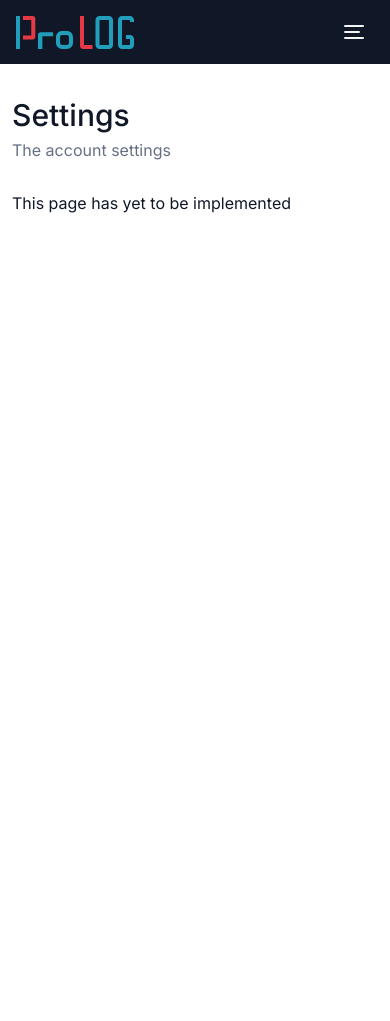
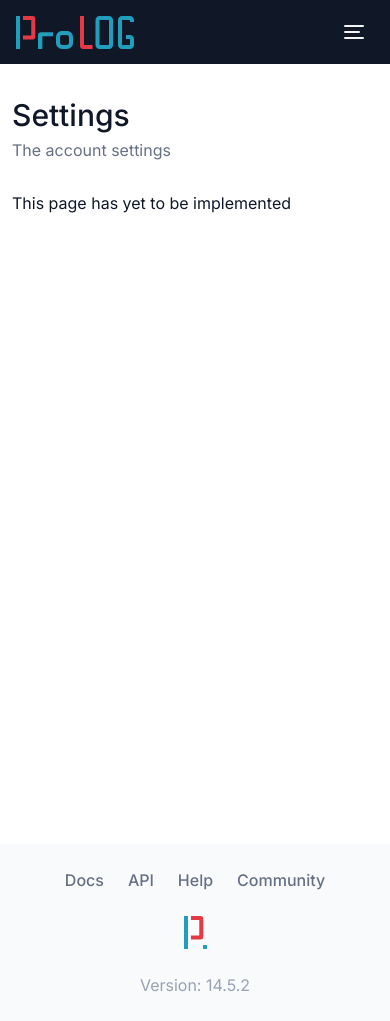
Before and after one commit to profydev/prolog-app-bensharron, a Next.js app: page /dashboard/settings in a window 390 px wide. Before the commit the page ends 844 px from the top, so only its background shows below. Built offline with nearby package versions, Linux system fonts and the light colour scheme.

Commit message:
Add responsive footer (#9)

```diff
--- /dev/null
+++ b/config.ts
@@ -0,0 +1,2 @@
+import { version } from "./package.json";
+export { version };
--- /dev/null
+++ b/features/layout/footer/footer.module.scss
@@ -0,0 +1,68 @@
+@use "@styles/color";
+@use "@styles/breakpoint";
+@use "@styles/misc";
+
+.footerContainer {
+  display: flex;
+  flex-direction: column;
+  align-items: center;
+  align-self: stretch;
+  gap: 1.5rem;
+  padding: 1.5rem 0.75rem;
+  background: color.$gray-50;
+  font-size: 1rem;
+  line-height: 1.5rem;
+
+  @media (min-width: breakpoint.$desktop) {
+    flex-direction: row;
+    justify-content: space-between;
+    height: misc.$footer-height;
+    padding: 0 2rem;
+  }
+}
+
+.footerLinks {
+  display: flex;
+  justify-content: center;
+  align-items: flex-start;
+  gap: 1.5rem;
+
+  a {
+    text-decoration: none;
+    color: color.$gray-500;
+    font-weight: 500;
+  }
+
+  @media (min-width: breakpoint.$desktop) {
+    order: 2;
+  }
+}
+
+.logoWrapper {
+  display: flex;
+  justify-content: center;
+  width: 10rem;
+
+  @media (min-width: breakpoint.$desktop) {
+    justify-content: right;
+    order: 3;
+  }
+}
+
+.versionWrapper {
+  display: flex;
+  justify-content: center;
+  align-items: center;
+  width: 10rem;
+  color: color.$gray-400;
+  font-weight: 400;
+
+  @media (min-width: breakpoint.$desktop) {
+    justify-content: start;
+    order: 1;
+  }
+}
+
+.version {
+  margin: 0;
+}
--- /dev/null
+++ b/features/layout/footer/footer.tsx
@@ -0,0 +1,25 @@
+import { version } from "../../../config";
+import styles from "./footer.module.scss";
+
+const footerLinkNames = ["Docs", "API", "Help", "Community"];
+
+export function Footer() {
+  return (
+    <footer className={styles.footerContainer}>
+      <div className={styles.footerLinks}>
+        {footerLinkNames.map((footerLinkName, index) => (
+          <a href="#" key={index}>
+            {footerLinkName}
+          </a>
+        ))}
+      </div>
+      <div className={styles.logoWrapper}>
+        {/* eslint-disable-next-line @next/next/no-img-element */}
+        <img src="/icons/logo-small.svg" alt="logo" />
+      </div>
+      <div className={styles.versionWrapper}>
+        <p className={styles.version}>Version: {version}</p>
+      </div>
+    </footer>
+  );
+}
--- /dev/null
+++ b/features/layout/footer/index.ts
@@ -0,0 +1 @@
+export { Footer } from "./footer";
--- a/features/layout/index.ts
+++ b/features/layout/index.ts
@@ -1,2 +1,3 @@
 export * from "./page-container";
 export * from "./sidebar-navigation";
+export * from "./footer";
--- a/features/layout/page-container/page-container.module.scss
+++ b/features/layout/page-container/page-container.module.scss
@@ -25,7 +25,7 @@
   background: white;
 
   @media (min-width: breakpoint.$desktop) {
-    min-height: calc(100vh - space.$s3 - 2 * space.$s8);
+    min-height: calc(100vh - space.$s3 - 2 * space.$s8 - misc.$footer-height);
     margin-top: space.$s3;
     padding: space.$s8;
     border-top-left-radius: space.$s10;
--- a/features/layout/page-container/page-container.tsx
+++ b/features/layout/page-container/page-container.tsx
@@ -1,5 +1,6 @@
 import Head from "next/head";
 import { SidebarNavigation } from "../sidebar-navigation";
+import { Footer } from "../footer";
 import styles from "./page-container.module.scss";
 
 type PageContainerProps = {
@@ -26,6 +27,7 @@ export function PageContainer({ children, title, info }: PageContainerProps) {
           <div className={styles.info}>{info}</div>
           {children}
         </div>
+        <Footer />
       </main>
     </div>
   );
--- a/styles/misc.scss
+++ b/styles/misc.scss
@@ -1 +1,2 @@
 $header-height: 4rem;
+$footer-height: 3.75rem;
```
Also changed, not shown: 1 other file (tests, documents, lock files or other folders).
